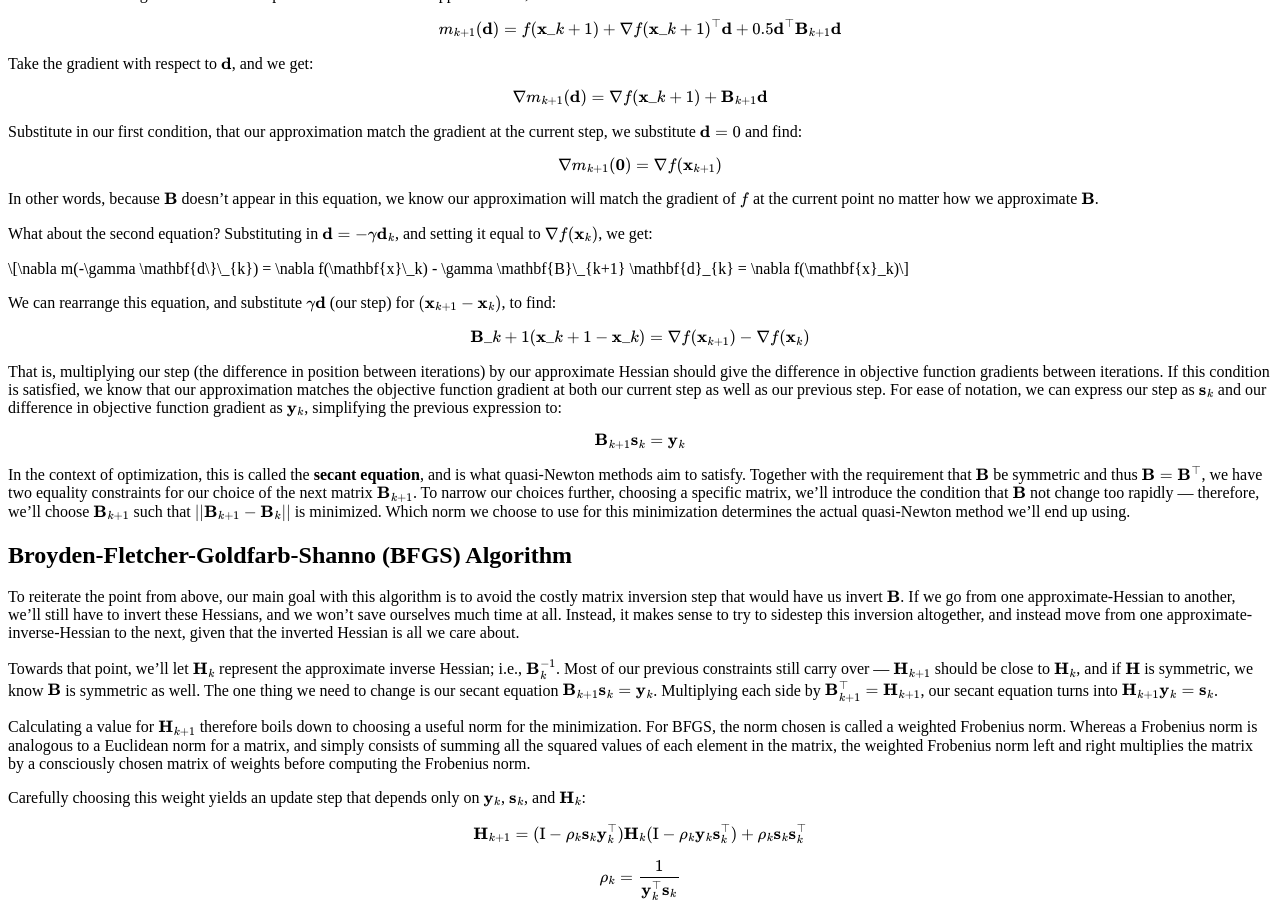
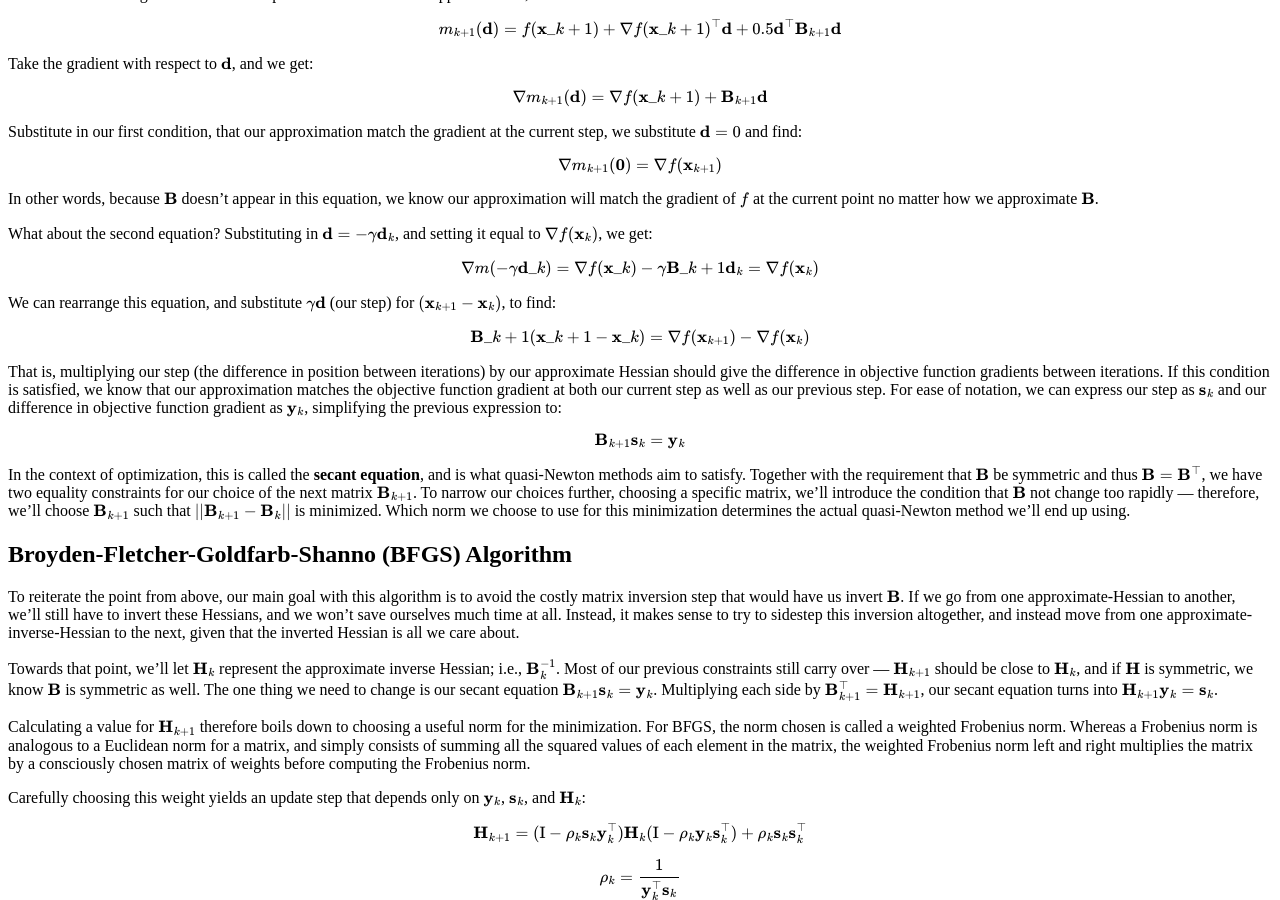
Before and after one commit to benricket/interactive-optimizer-algorthms, a Jekyll site: the page built from index.md, in a window 1280 px wide and 900 px high, scrolled down 1243 px. Built offline with Jekyll 4.4.1, drawn with Linux system fonts in a browser that asks for light colours; some of the changed text lies outside the part shown.

```diff
--- a/index.md
+++ b/index.md
@@ -124,7 +124,7 @@ What about the second equation? Substituting in $\mathbf{d} = - \gamma \mathbf{d
 and setting it equal to $\nabla f(\mathbf{x}_k)$, we get:
 
 $$
-\nabla m(-\gamma \mathbf{d\}\_{k}) = \nabla f(\mathbf{x}\_k) - \gamma \mathbf{B}\_{k+1} \mathbf{d}_{k} = \nabla f(\mathbf{x}_k)
+\nabla m(-\gamma \mathbf{d}\_{k}) = \nabla f(\mathbf{x}\_k) - \gamma \mathbf{B}\_{k+1} \mathbf{d}_{k} = \nabla f(\mathbf{x}_k)
 $$
 
 We can rearrange this equation, and substitute $\gamma \mathbf{d}$ (our step) for $(\mathbf{x}_{k+1} - \mathbf{x}_k)$, to find:
```
